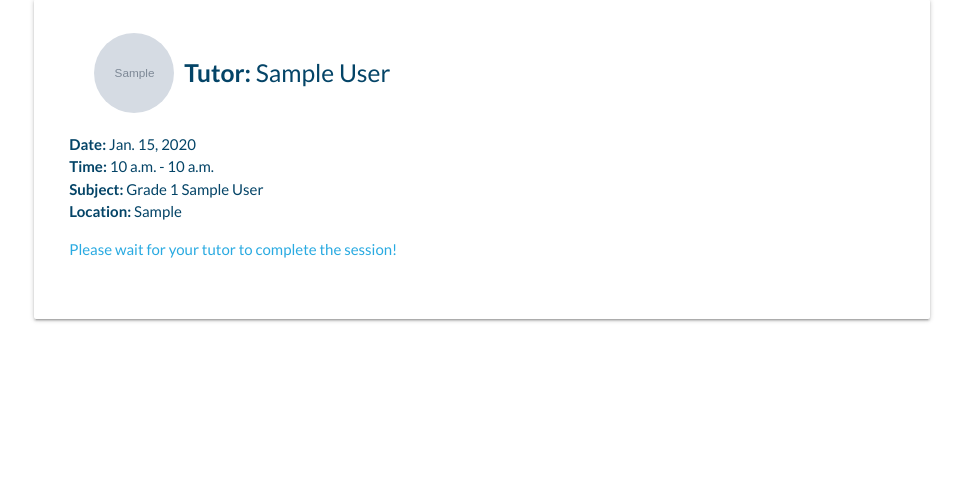
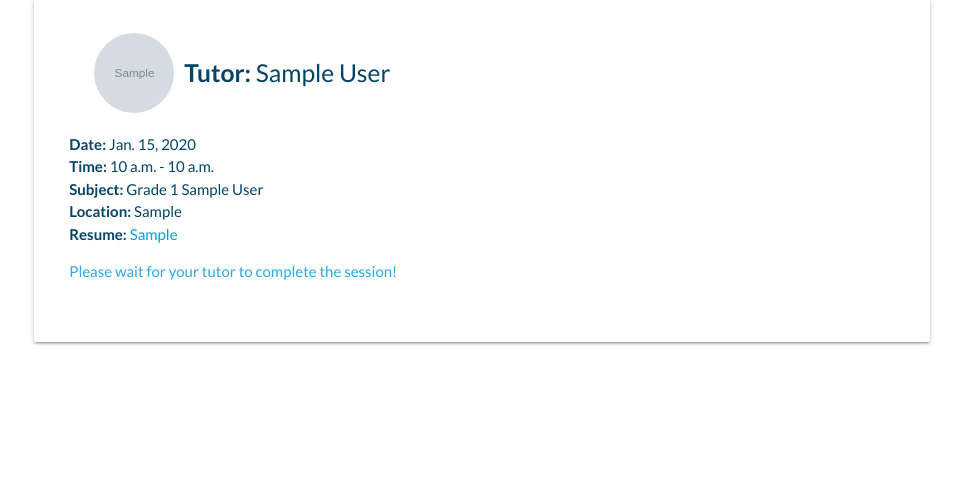
Before and after one commit to daniddelrio/akads-ph, a Django app: page /home/upcoming in a window 1280 px wide. Shown: the part 212-697 px from the top of the page, without its empty margins (158-1121 px from the left). Run offline with Django 3.2, Linux system fonts and the light colour scheme; a user stored in the database is signed in; tables that the repository leaves empty hold one stand-in row (values such as "Sample post"); grey boxes marked "Sample" are stand-in pictures; some libraries are stand-ins or nearby versions.

Commit message:
Add CV/Resume to Upcoming session on Tutee's side

```diff
--- a/users/templates/users/tutee/upcoming_tutee.html
+++ b/users/templates/users/tutee/upcoming_tutee.html
@@ -30,6 +30,13 @@
               <li class="akads-dark-blue-text"><strong>Time:</strong> {{individual_session.session.time_start}} - {{individual_session.session.time_end}}</li>
               <li class="akads-dark-blue-text"><strong>Subject:</strong> Grade {{individual_session.session.grade}} {{individual_session.session.subject}}</li>
               <li class="akads-dark-blue-text"><strong>Location:</strong> {{individual_session.session.location}}</li>
+              <li class="akads-dark-blue-text"><strong>Resume:</strong>
+                {% if individual_session.tutor.tutor.resume %}
+                  <a href="{{ individual_session.tutor.tutor.resume.url }}" target="_blank">{{ individual_session.tutor.tutor.resume }}</a>
+                {% else %}
+                  None
+                {% endif %}</a>
+              </li>
             </ul>
             <p class="akads-mid-blue-text left-align">Please wait for your tutor to complete the session!</p>
           </div>
```
